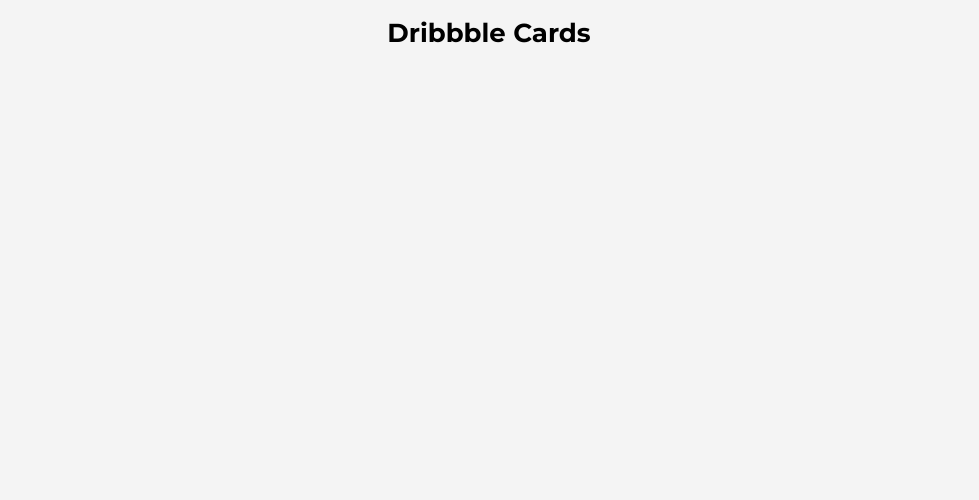
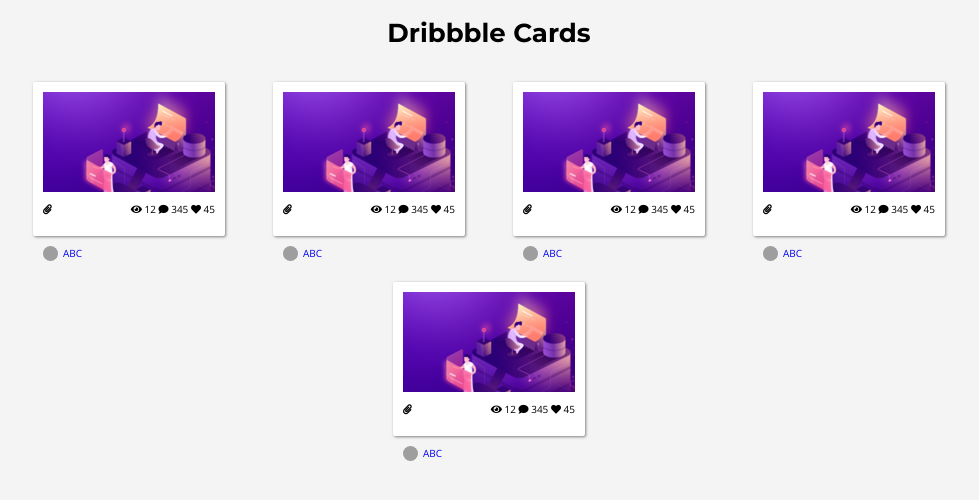
Before and after one commit to RafaelAlonso/dribble-card, a plain HTML site: page index.html in a window 1280 px wide. Shown: the whole page, without its empty margins (151-1130 px from the left). Drawn offline with nearby package versions, Linux system fonts and the light colour scheme; grey boxes are pictures that could not be loaded.

Commit message:
Livecode done

```diff
--- /dev/null
+++ b/css/components/avatar.css
@@ -0,0 +1,4 @@
+.avatar-small {
+  width: 15px;
+  border-radius: 50%;
+}
--- /dev/null
+++ b/css/components/cards.css
@@ -0,0 +1,62 @@
+.cards{
+  display: flex;
+  justify-content: space-around;
+  flex-wrap: wrap;
+}
+
+.card{
+  height: 170px;
+  font-size: 10px;
+  flex: 0 0 20%;
+  margin: 15px 10px;
+
+}
+
+.bigbox {
+  background-color: white;
+  padding: 10px;
+  box-shadow: 1px 1px 3px grey;
+  border-radius: 2px;
+  transition: 0.2s ease;
+}
+
+.bigbox:hover{
+  padding-bottom: 15px;
+}
+
+.image {
+  position: relative;
+  background-image: url("../../images/background.png");
+  height: 100px;
+}
+
+.image-hover{
+  position: absolute;
+  top: 0;
+  right: 0;
+  left: 0;
+  bottom: 0;
+  opacity: 0;
+  background-color: white;
+  transition: 0.2s ease;
+}
+
+.image-hover:hover{
+  opacity: 0.9;
+}
+
+.feedback {
+  display: flex;
+  justify-content: space-between;
+  align-items: center;
+}
+
+.footer {
+  display: flex;
+  align-items: center;
+  padding: 10px;
+}
+
+.footer a {
+  padding-left: 5px;
+}
--- a/css/style.css
+++ b/css/style.css
@@ -1,4 +1,5 @@
-
+@import url("components/cards.css");
+@import url("components/avatar.css");
 @import url("https://fonts.googleapis.com/css?family=Open+Sans:400,300,700|Montserrat:400,700");
 
 /* --- Fonts --- */
@@ -21,8 +22,15 @@ a:hover {
 
 .container {
   margin: 0 auto;
-  max-width: 700px;
+  max-width: 960px;
 }
 .text-center {
   text-align: center;
 }
+.list-inline{
+  list-style: none;
+}
+
+.list-inline li {
+  display: inline-block;
+}
--- a/index.html
+++ b/index.html
@@ -9,6 +9,139 @@
   <body>
     <div class="container">
       <h1 class="text-center">Dribbble Cards</h1>
+      <div class="cards">
+        <div class="card">
+
+          <div class="bigbox">
+            <div class="image">
+              <div class="image-hover">
+                <p><strong>Some title</strong></p>
+                <p>Lorem ipsum dolor sit amet, consectetur adipisicing elit. Perspiciatis, eligendi quisquam error!</p>
+              </div>
+            </div>
+            <div class="feedback">
+              <i class="fas fa-paperclip"></i>
+              <ul class="list-inline">
+                <li><i class="fas fa-eye"></i> 12 </li>
+                <li><i class="fas fa-comment"></i> 345 </li>
+                <li><i class="fas fa-heart"></i> 45 </li>
+              </ul>
+
+            </div>
+
+          </div>
+          <div class="footer">
+            <img src="https://unsplash.it/15/15" alt="" class="avatar-small">
+            <a href="#" class="profile">ABC</a>
+
+          </div>
+        </div>
+        <div class="card">
+
+          <div class="bigbox">
+            <div class="image">
+              <div class="image-hover">
+                <p><strong>Some title</strong></p>
+                <p>Lorem ipsum dolor sit amet, consectetur adipisicing elit. Perspiciatis, eligendi quisquam error!</p>
+              </div>
+            </div>
+            <div class="feedback">
+              <i class="fas fa-paperclip"></i>
+              <ul class="list-inline">
+                <li><i class="fas fa-eye"></i> 12 </li>
+                <li><i class="fas fa-comment"></i> 345 </li>
+                <li><i class="fas fa-heart"></i> 45 </li>
+              </ul>
+
+            </div>
+
+          </div>
+          <div class="footer">
+            <img src="https://unsplash.it/15/15" alt="" class="avatar-small">
+            <a href="#" class="profile">ABC</a>
+
+          </div>
+        </div>
+        <div class="card">
+
+          <div class="bigbox">
+            <div class="image">
+              <div class="image-hover">
+                <p><strong>Some title</strong></p>
+                <p>Lorem ipsum dolor sit amet, consectetur adipisicing elit. Perspiciatis, eligendi quisquam error!</p>
+              </div>
+            </div>
+            <div class="feedback">
+              <i class="fas fa-paperclip"></i>
+              <ul class="list-inline">
+                <li><i class="fas fa-eye"></i> 12 </li>
+                <li><i class="fas fa-comment"></i> 345 </li>
+                <li><i class="fas fa-heart"></i> 45 </li>
+              </ul>
+
+            </div>
+
+          </div>
+          <div class="footer">
+            <img src="https://unsplash.it/15/15" alt="" class="avatar-small">
+            <a href="#" class="profile">ABC</a>
+
+          </div>
+        </div>
+        <div class="card">
+
+          <div class="bigbox">
+            <div class="image">
+              <div class="image-hover">
+                <p><strong>Some title</strong></p>
+                <p>Lorem ipsum dolor sit amet, consectetur adipisicing elit. Perspiciatis, eligendi quisquam error!</p>
+              </div>
+            </div>
+            <div class="feedback">
+              <i class="fas fa-paperclip"></i>
+              <ul class="list-inline">
+                <li><i class="fas fa-eye"></i> 12 </li>
+                <li><i class="fas fa-comment"></i> 345 </li>
+                <li><i class="fas fa-heart"></i> 45 </li>
+              </ul>
+
+            </div>
+
+          </div>
+          <div class="footer">
+            <img src="https://unsplash.it/15/15" alt="" class="avatar-small">
+            <a href="#" class="profile">ABC</a>
+
+          </div>
+        </div>
+        <div class="card">
+
+          <div class="bigbox">
+            <div class="image">
+              <div class="image-hover">
+                <p><strong>Some title</strong></p>
+                <p>Lorem ipsum dolor sit amet, consectetur adipisicing elit. Perspiciatis, eligendi quisquam error!</p>
+              </div>
+            </div>
+            <div class="feedback">
+              <i class="fas fa-paperclip"></i>
+              <ul class="list-inline">
+                <li><i class="fas fa-eye"></i> 12 </li>
+                <li><i class="fas fa-comment"></i> 345 </li>
+                <li><i class="fas fa-heart"></i> 45 </li>
+              </ul>
+
+            </div>
+
+          </div>
+          <div class="footer">
+            <img src="https://unsplash.it/15/15" alt="" class="avatar-small">
+            <a href="#" class="profile">ABC</a>
+
+          </div>
+        </div>
+
+      </div>
     </div>
   </body>
 </html>
```
